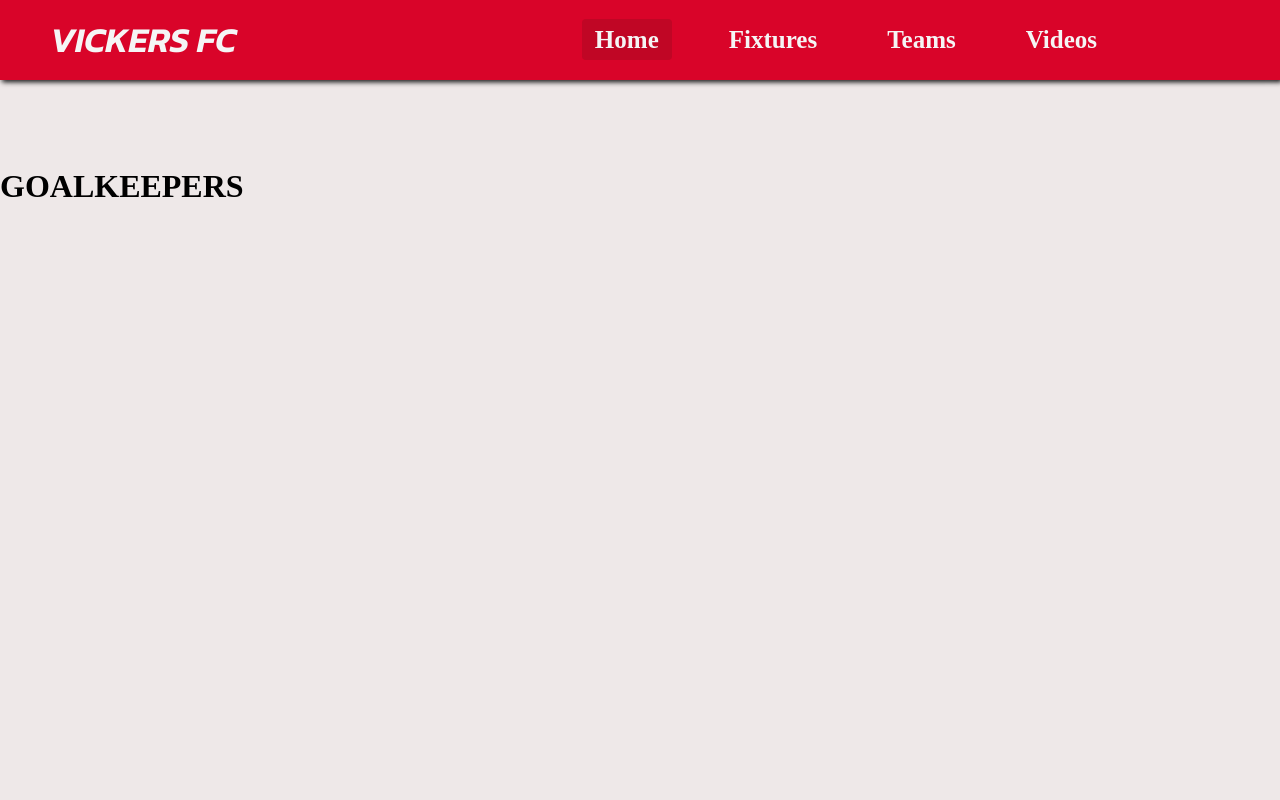
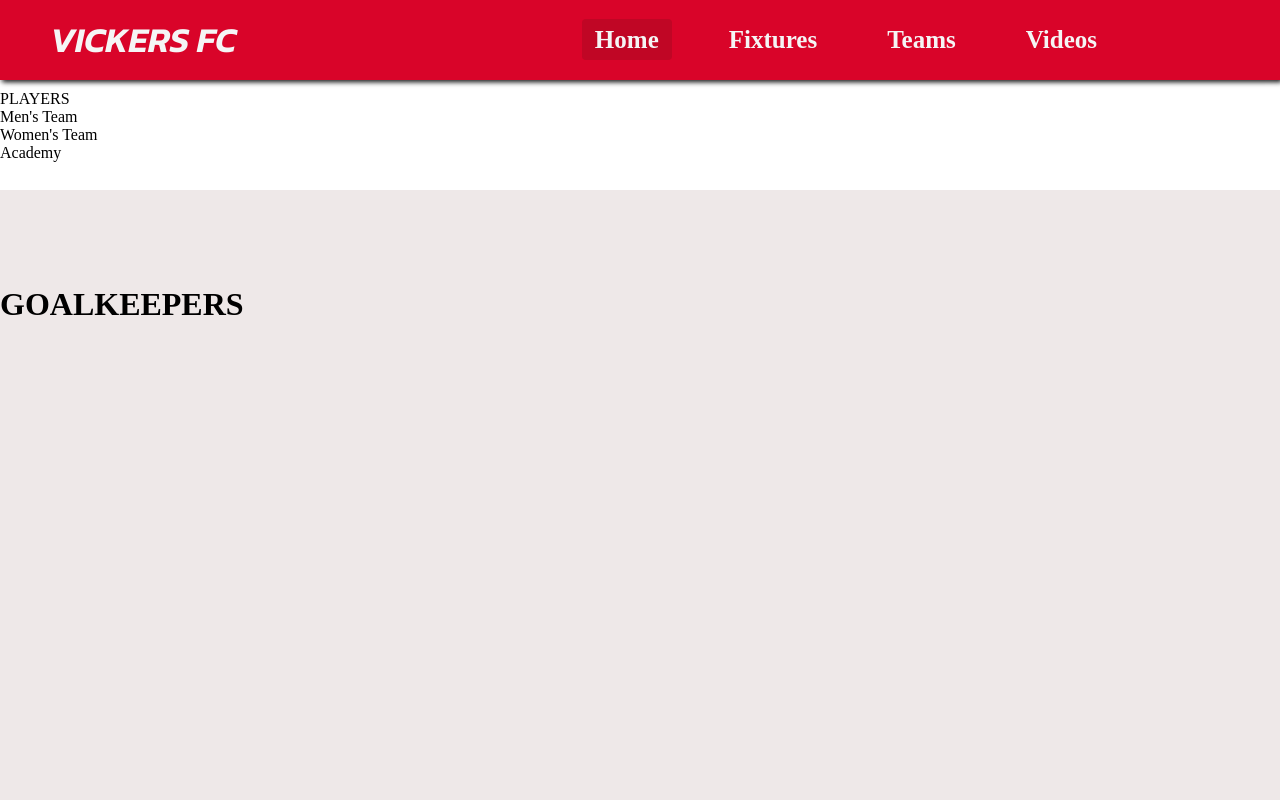
Before and after one commit to tonycharles377/Vickers-FC, a plain HTML site: page Teams/Men.html in a window 1280 px wide. Shown: the top 800 px of the page. Drawn offline with nearby package versions, Linux system fonts and the light colour scheme.

Commit message:
teams header

```diff
--- a/Teams/Men.html
+++ b/Teams/Men.html
@@ -34,7 +34,7 @@
         </div>
     </header>
 
-    <section>
+    <section class="sec1">
         <div class="teams-navbar">
             <label class="logo2">PLAYERS</label>
             <ul>
--- a/Teams/team.css
+++ b/Teams/team.css
@@ -2,6 +2,7 @@
     margin: 0px;
     padding: 0px;
     text-decoration: none;
+    list-style: none;
 }
 
 .team{
@@ -15,3 +16,11 @@
 .team h1{
     font-weight: bold;
 }
+
+.sec1{
+    background-color: #fff;
+    color: black;
+    width: 100%;
+    height: 100px;
+    padding-top: 90px;
+}
--- a/style.css
+++ b/style.css
@@ -2,7 +2,7 @@
     margin: 0px;
     padding: 0px;
     text-decoration: none;
-
+    list-style: none;
 }
 
 div.header{
```
